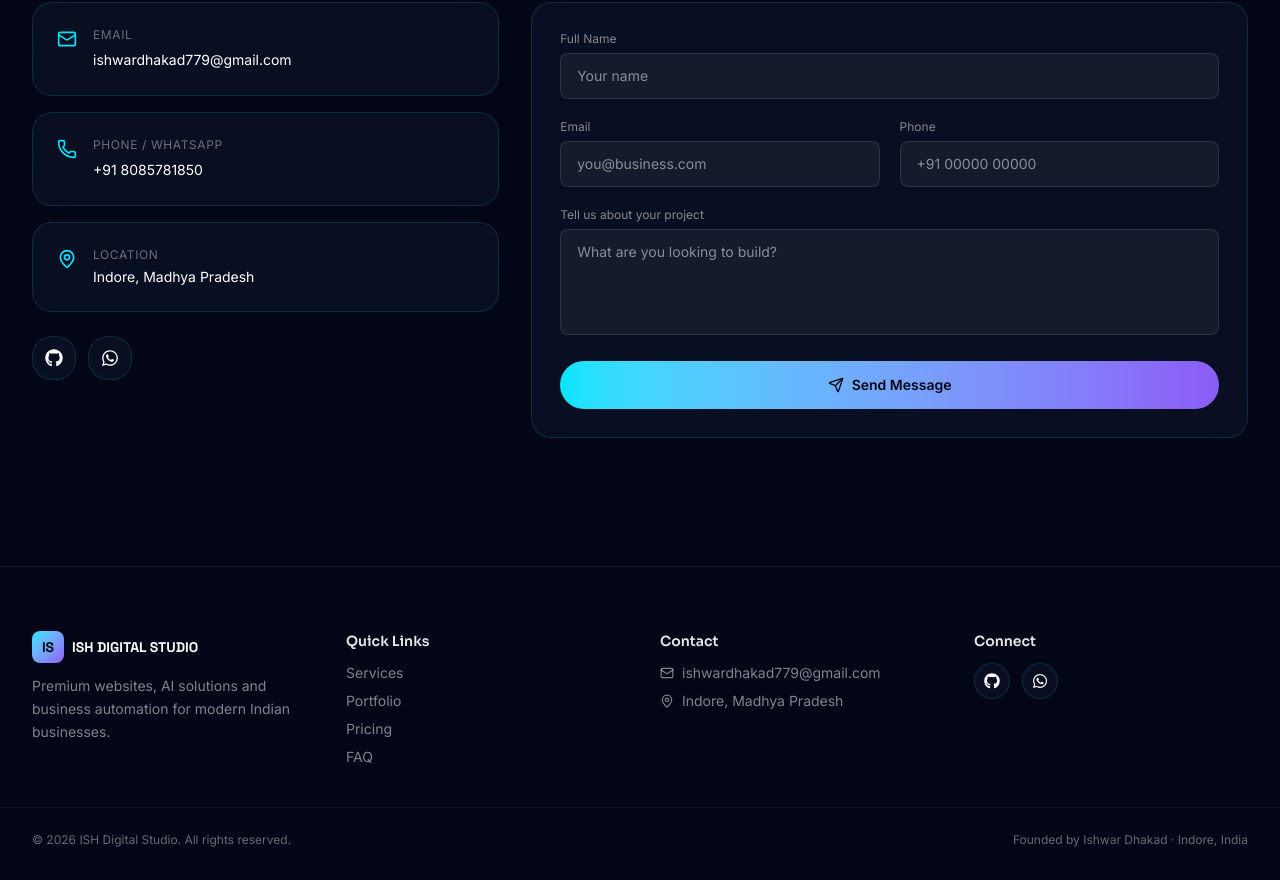
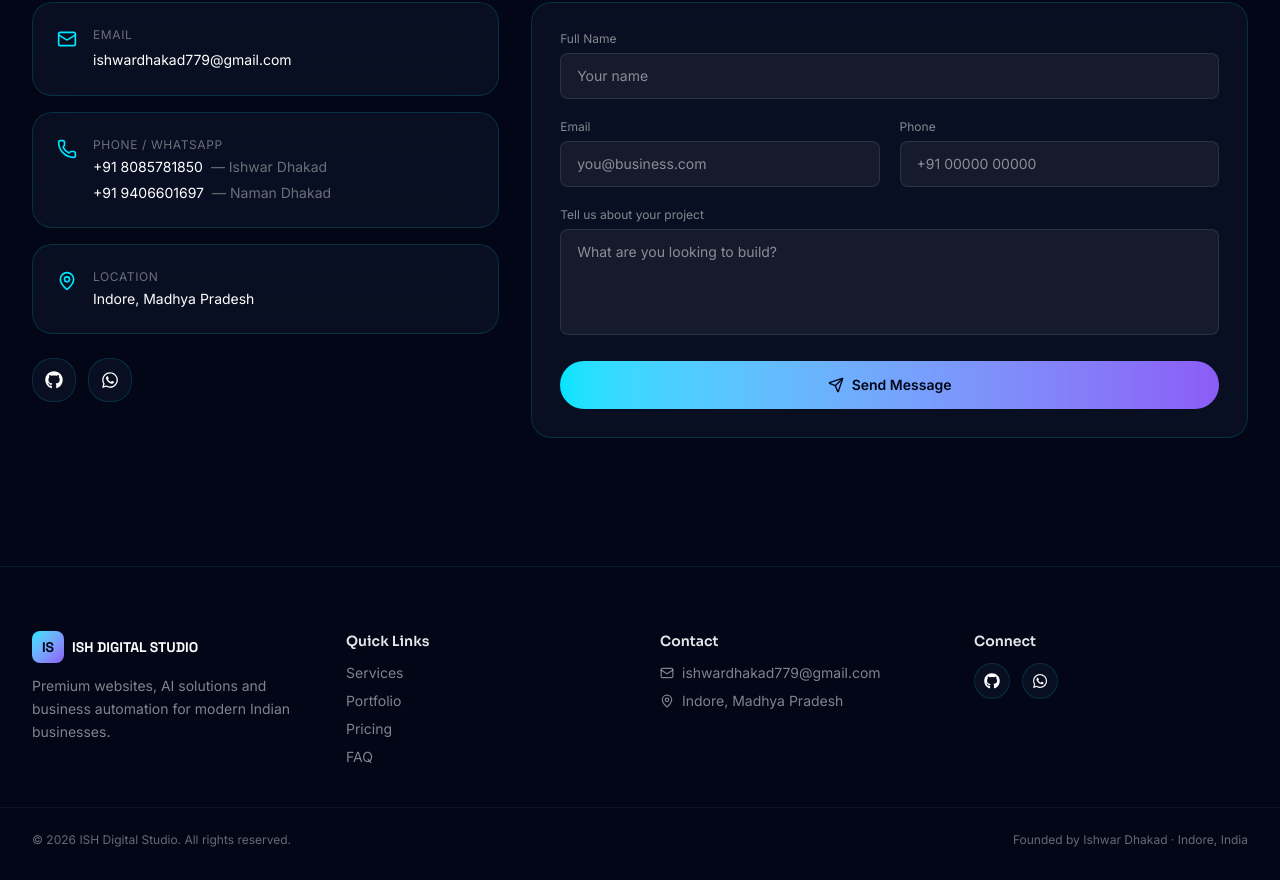
Before and after one commit to ishwardhakad779-a11y/Ish-digital-studio, a React (Vite) app: page / in a window 1280 px wide. Shown: the part 8543-9423 px from the top of the page. Built offline with nearby package versions, Linux system fonts and the light colour scheme; no server answers.

Commit message:
Fix live demo links for gym and clinic

```diff
--- a/src/components/sections/Contact.jsx
+++ b/src/components/sections/Contact.jsx
@@ -3,7 +3,7 @@ import { motion } from 'framer-motion'
 import { Mail, Phone, MapPin, Send, Loader2, CheckCircle2, AlertCircle } from 'lucide-react'
 import { FaGithub, FaWhatsapp } from 'react-icons/fa'
 import SectionHeading from '../ui/SectionHeading'
-import { contactInfo } from '../../data/siteData'
+import { contactInfo, teamContacts } from '../../data/siteData'
 import { submitContactForm } from '../../utils/api'
 
 const initialForm = { name: '', email: '', phone: '', message: '' }
@@ -61,13 +61,22 @@ export default function Contact() {
                 <a href={`mailto:${contactInfo.email}`} className="text-sm hover:text-[#00E5FF]">{contactInfo.email}</a>
               </div>
             </div>
+
             <div className="glass-card p-6 flex items-start gap-4">
               <Phone className="text-[#00E5FF] mt-0.5" size={20} />
-              <div>
+              <div className="space-y-1.5">
                 <p className="text-white/40 text-xs uppercase tracking-wider mb-1">Phone / WhatsApp</p>
-                <a href={`tel:${contactInfo.phone}`} className="text-sm hover:text-[#00E5FF]">{contactInfo.phone}</a>
+                {teamContacts.map((person) => (
+                  <div key={person.phone} className="flex items-center gap-2 text-sm">
+                    <a href={`tel:${person.phone}`} className="hover:text-[#00E5FF]">
+                      {person.phone}
+                    </a>
+                    <span className="text-white/40">— {person.name}</span>
+                  </div>
+                ))}
               </div>
             </div>
+
             <div className="glass-card p-6 flex items-start gap-4">
               <MapPin className="text-[#00E5FF] mt-0.5" size={20} />
               <div>
@@ -75,6 +84,7 @@ export default function Contact() {
                 <p className="text-sm">{contactInfo.location}</p>
               </div>
             </div>
+
             <div className="flex gap-3 pt-2">
               <a href={contactInfo.github} target="_blank" rel="noopener noreferrer" className="w-11 h-11 rounded-full glass-card flex items-center justify-center hover:text-[#00E5FF]">
                 <FaGithub size={18} />
--- a/src/data/siteData.js
+++ b/src/data/siteData.js
@@ -119,3 +119,8 @@ export const contactInfo = {
   github: 'https://github.com/ishwardhakad779-a11y',
   location: 'Indore, Madhya Pradesh',
 }
+
+export const teamContacts = [
+  { name: 'Ishwar Dhakad', phone: '+91 8085781850' },
+  { name: 'Naman Dhakad', phone: '+91 9406601697' },
+]
```
